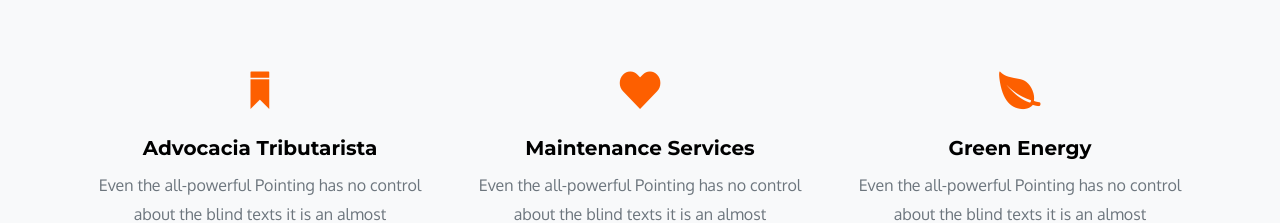
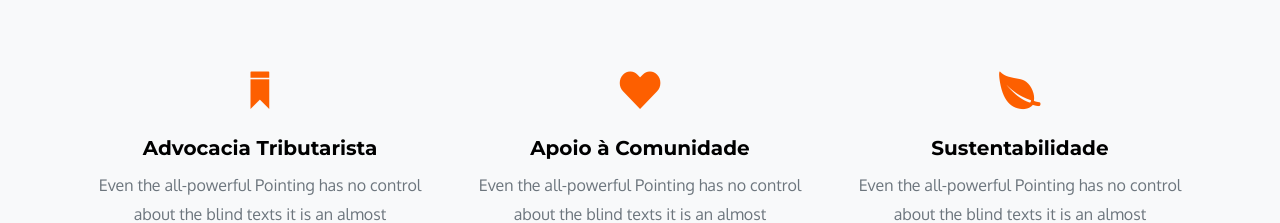
Before and after one commit to mesquitadev/karla-sarney, a plain HTML site: page index.html in a window 1280 px wide. Shown: the part 840-1063 px from the top of the page. Drawn offline with Linux system fonts and the light colour scheme; files whose address does not match are found by name.

Commit message:
Correção Section Sobre

```diff
--- a/index.html
+++ b/index.html
@@ -113,7 +113,7 @@
             <div class="media block-6 d-block text-center">
               <div class="icon mb-3"><span class="ion-heart text-primary"></span></div>
               <div class="media-body">
-                <h3 class="heading">Maintenance Services</h3>
+                <h3 class="heading">Apoio à Comunidade</h3>
                 <p>Even the all-powerful Pointing has no control about the blind texts it is an almost unorthographic.</p>
               </div>
             </div>
@@ -123,7 +123,7 @@
             <div class="media block-6 d-block text-center">
               <div class="icon mb-3"><span class="ion-leaf text-primary"></span></div>
               <div class="media-body">
-                <h3 class="heading">Green Energy</h3>
+                <h3 class="heading">Sustentabilidade</h3>
                 <p>Even the all-powerful Pointing has no control about the blind texts it is an almost unorthographic.</p>
               </div>
             </div>
```
